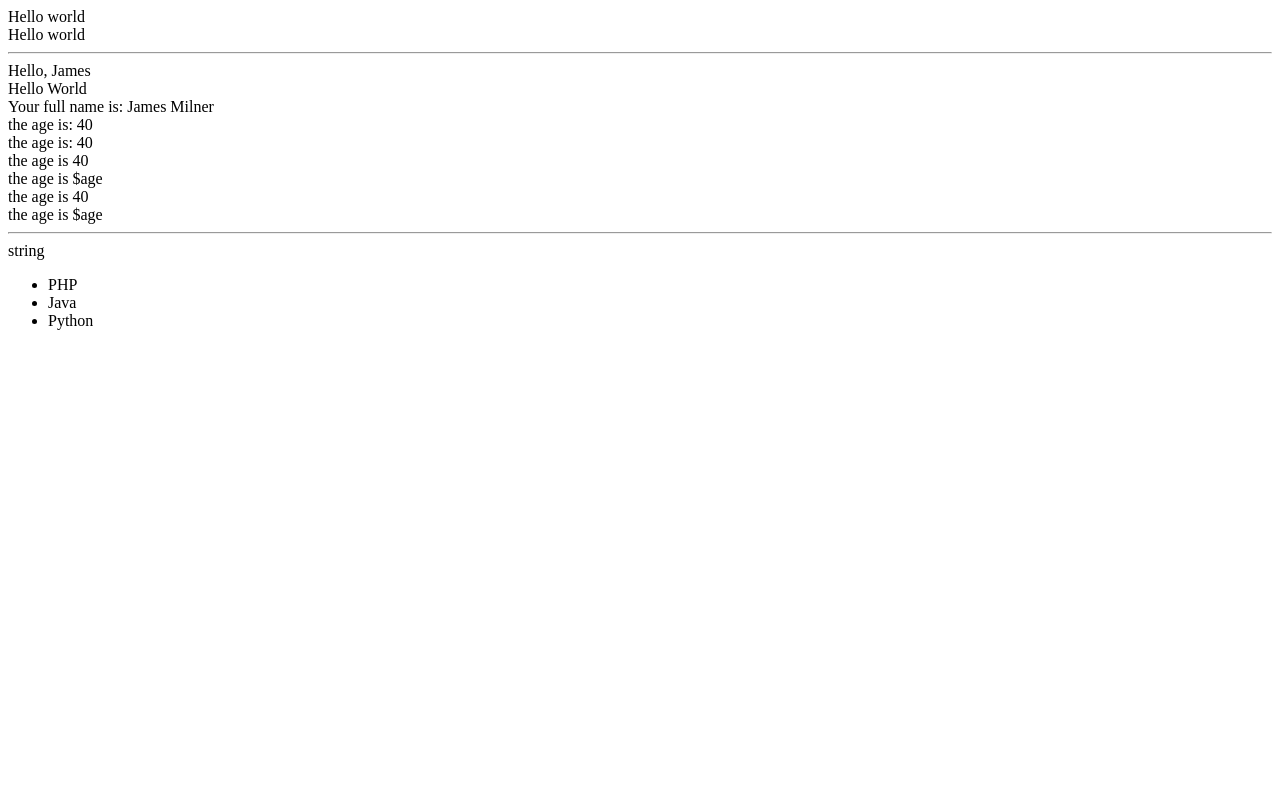
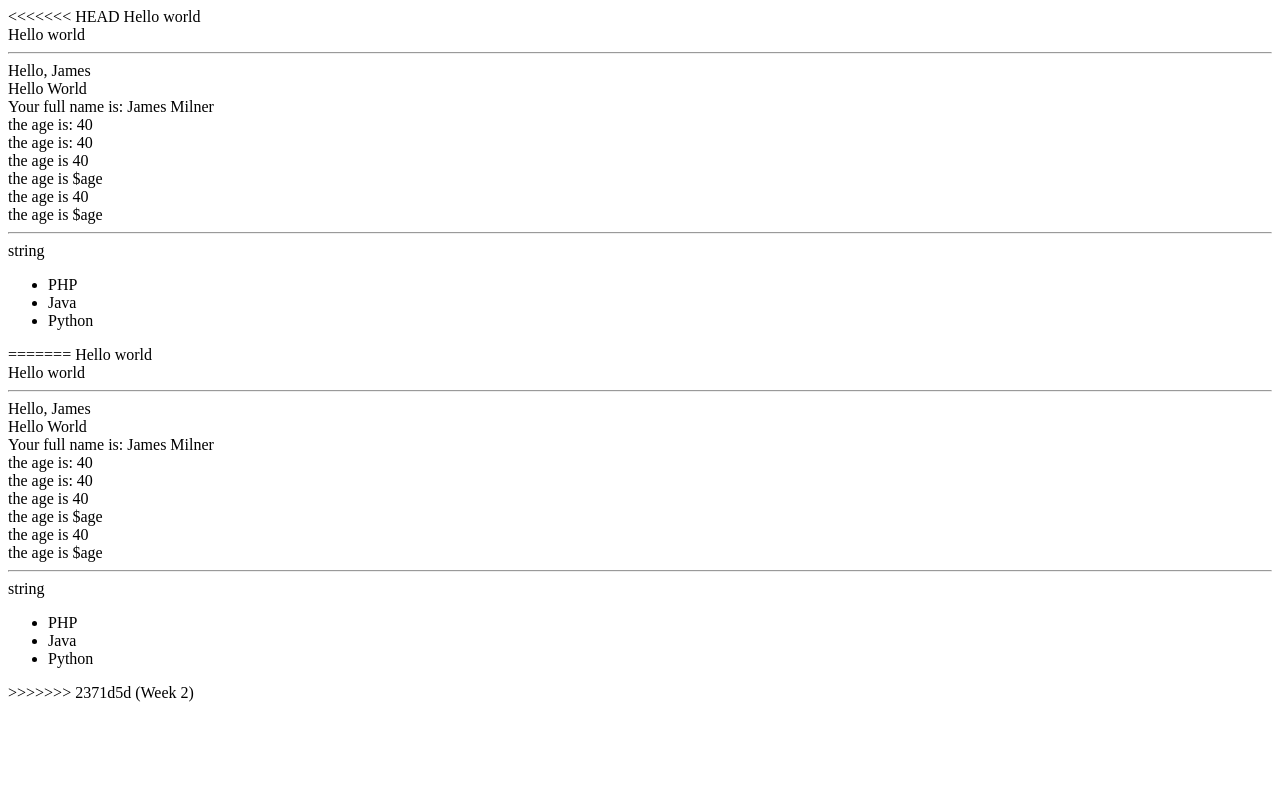
Before and after one commit to Kurayami7/PHP, a PHP site: page /display-value.php in a window 1280 px wide. Run offline with PHP 8.4, Linux system fonts and the light colour scheme.

Commit message:
Add files via upload

```diff
--- a/display-value.php
+++ b/display-value.php
@@ -1,3 +1,4 @@
+<<<<<<< HEAD
 <?php
 
 $firstName = "James";
@@ -65,3 +66,74 @@ echo gettype($subject1)."<br>";
 
 </body>
 </html>
+
+=======
+<?php
+
+$firstName = "James";
+$lastName = 'Milner';
+
+$age = 40;
+$total = 23.40;
+$avg = 30.21;
+
+$isValid = false;
+
+$subject1 = "PHP";
+$subject2 = "Java";
+$subject3 = "Python";
+
+echo ("Hello world");
+echo "<br>";
+print ("Hello world");
+
+echo "<hr>";
+echo "Hello, ".$firstName;
+echo "<br>";
+print "Hello World";
+echo "<br>";
+
+echo "Your full name is: "." ".$firstName." ".$lastName, "\n";
+
+
+/* Echo vs Print
+Print can only display a single value, while echo can display multiple values separated by commas
+*/
+
+// Difference between "" and ''
+
+echo "<br> the age is: ".$age;
+print "<br> the age is: ".$age;
+
+echo "<br> the age is $age";
+echo '<br> the age is $age';
+
+print "<br> the age is $age";
+print '<br> the age is $age';
+// There is a difference, but none between echo and print
+
+
+echo "<hr>";
+echo gettype($subject1)."<br>";
+
+?>
+
+<!DOCTYPE html>
+<html lang="en">
+<head>
+    <meta charset="UTF-8">
+    <meta http-equiv="X-UA-Compatible" content="IE=edge">
+    <meta name="viewport" content="width=device-width, initial-scale=1.0">
+    <title>Document</title>
+</head>
+<body>
+    <ul>
+        <li><?php echo $subject1?></li>
+        <li><?php echo $subject2?></li>
+        <li><?php echo $subject3?></li>
+    </ul>
+
+</body>
+</html>
+
+>>>>>>> 2371d5d (Week 2)
```
